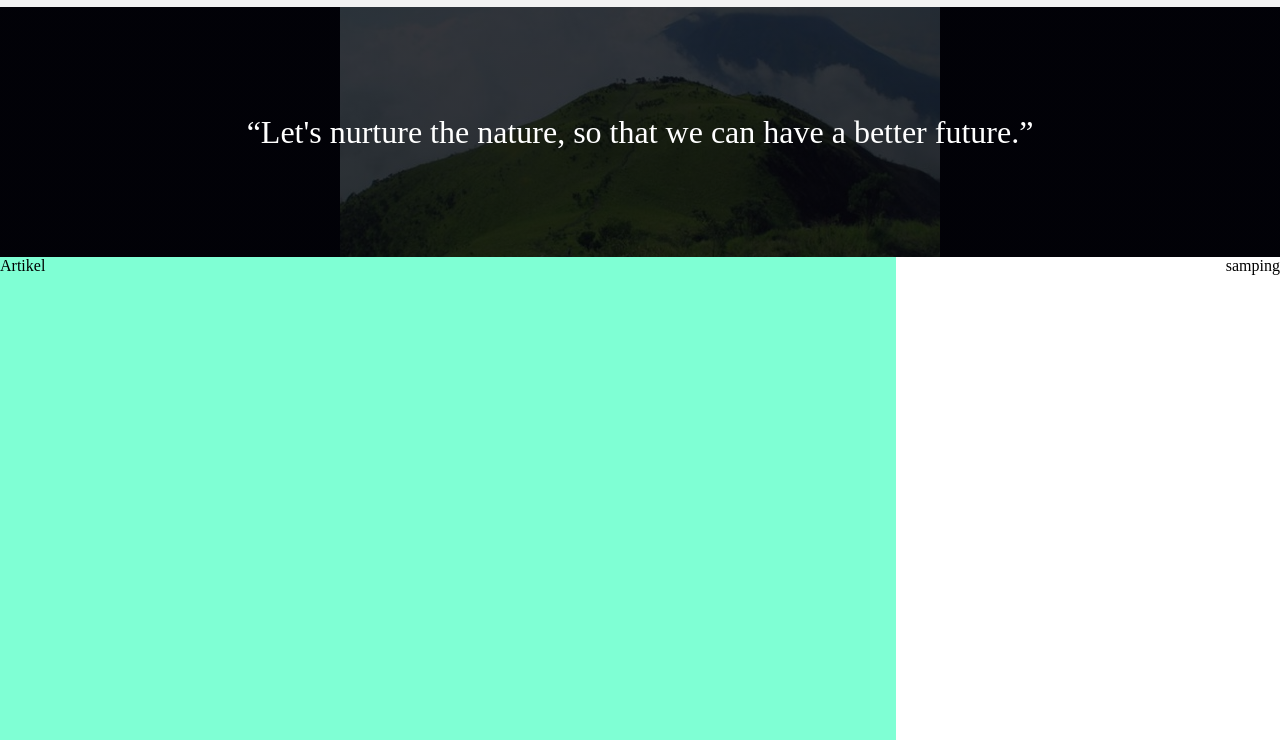
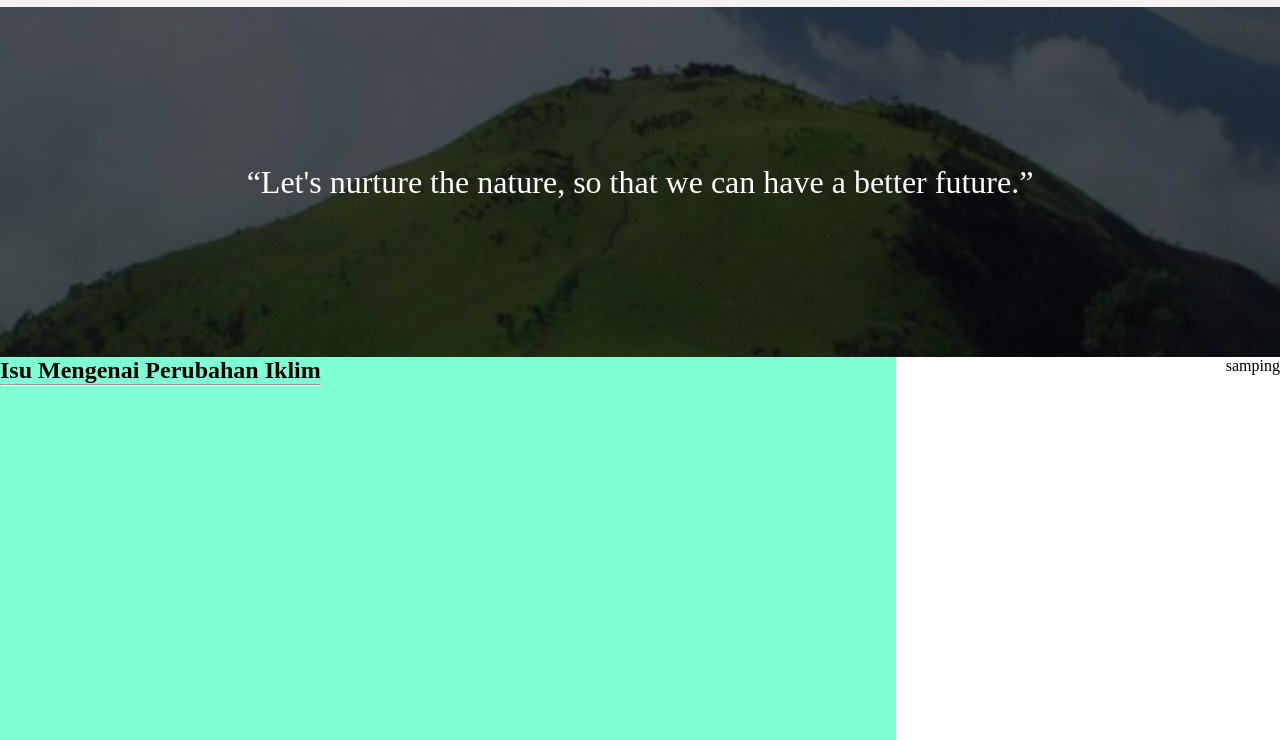
Before and after one commit to Pdz03/ecoaware-apps, a website built with webpack: page src/templates/index.html in a window 1280 px wide. Shown: the part 60-800 px from the top of the page. Built offline with nearby package versions, Linux system fonts and the light colour scheme.

Commit message:
Add home, routes, app

```diff
--- a/src/scripts/index.js
+++ b/src/scripts/index.js
@@ -4,9 +4,21 @@ import 'lazysizes';
 import 'lazysizes/plugins/parent-fit/ls.parent-fit';
 import './views/component/app-bar';
 import './views/component/hero-element';
+import App from './views/app';
+
+const app = new App({
+  content: document.querySelector('#mainContent'),
+});
+
+window.addEventListener('hashchange', () => {
+  app.renderPage();
+});
+
+window.addEventListener('load', () => {
+  app.renderPage();
+});
 
 const menu = document.querySelector('#menu');
-const main = document.querySelector('main');
 const drawer = document.querySelector('#drawer');
 
 menu.addEventListener('click', (event) => {
@@ -14,7 +26,3 @@ menu.addEventListener('click', (event) => {
   event.stopPropagation();
   event.preventDefault();
 });
-
-main.addEventListener('click', () => {
-  drawer.classList.remove('open');
-});
--- /dev/null
+++ b/src/scripts/routes/routes.js
@@ -0,0 +1,12 @@
+import home from '../views/pages/home';
+// import Detail from '../views/pages/detail';
+// import Favorit from '../views/pages/favorit';
+
+const routes = {
+  '/': home, // default page
+  '/home': home,
+  // '/detail/:id': Detail,
+  // '/favorit': Favorit,
+};
+
+export default routes;
--- /dev/null
+++ b/src/scripts/routes/url-parser.js
@@ -0,0 +1,29 @@
+const UrlParser = {
+  parseActiveUrlWithCombiner() {
+    const url = window.location.hash.slice(1).toLowerCase();
+    const splitedUrl = this._urlSplitter(url);
+    return this._urlCombiner(splitedUrl);
+  },
+
+  parseActiveUrlWithoutCombiner() {
+    const url = window.location.hash.slice(1).toLowerCase();
+    return this._urlSplitter(url);
+  },
+
+  _urlSplitter(url) {
+    const urlsSplits = url.split('/');
+    return {
+      resource: urlsSplits[1] || null,
+      id: urlsSplits[2] || null,
+      verb: urlsSplits[3] || null,
+    };
+  },
+
+  _urlCombiner(splitedUrl) {
+    return (splitedUrl.resource ? `/${splitedUrl.resource}` : '/')
+    + (splitedUrl.id ? '/:id' : '')
+    + (splitedUrl.verb ? `/${splitedUrl.verb}` : '');
+  },
+};
+
+export default UrlParser;
--- /dev/null
+++ b/src/scripts/views/app.js
@@ -0,0 +1,35 @@
+import UrlParser from '../routes/url-parser';
+import routes from '../routes/routes';
+
+class App {
+  constructor({ content }) {
+    this.content = content;
+  }
+
+  async renderPage() {
+    const url = UrlParser.parseActiveUrlWithCombiner();
+    try {
+      const page = routes[url];
+      this.content.innerHTML = await page.render();
+      await page.afterRender();
+    //   const mainContent = document.querySelector('#mainContent');
+    //   const skipLink = document.querySelector('.skip-link');
+    //   skipLink.addEventListener('click', (e) => {
+    //     e.preventDefault();
+    //     mainContent.scrollIntoView({ behavior: 'smooth' });
+    //     skipLink.blur();
+    //   });
+    } catch (error) {
+      const mainContent = document.querySelector('#mainContent');
+      mainContent.innerHTML = `
+      <div class="error-view">
+      <div class="page-loader">
+      </div>
+      <p>Informasi gagal ditampilkan</p>
+      <div>
+      `;
+    }
+  }
+}
+
+export default App;
--- /dev/null
+++ b/src/scripts/views/pages/home.js
@@ -0,0 +1,27 @@
+const Home = {
+  async render() {
+    const html = `
+    <main id="content">
+    <section class="content">
+      <div class="title">
+        <h1>Isu Mengenai Perubahan Iklim</h1>
+        <hr>
+        <div class="list" id="resto">
+        </div>
+      </div>
+    </section>
+  </main>
+  <aside>
+    <section>samping</section>
+  </aside>
+        `;
+    return html;
+  },
+  async afterRender() {
+    // const itemContainer = document.querySelector('post-list');
+    // itemContainer.innerHTML = '';
+    // const { restaurants } = await PemadamSource.listResto();
+    // itemContainer.value = restaurants;
+  },
+};
+export default Home;
--- a/src/style/style.scss
+++ b/src/style/style.scss
@@ -152,18 +152,18 @@ body{
     .hero{
         display: flex;
         align-items: center;
-        min-height: 250px;
+        min-height: 350px;
         width: 100%;
         text-align: center;
-        background-position: center;
         background-color: Black !important;
         background-image: linear-gradient(
-            rgba(2, 2, 9, 0.8),
-            rgba(2, 2, 9, 0.8)
+            rgba(2, 2, 9, 0.7),
+            rgba(2, 2, 9, 0.7)
           ),
           url('../public/images/hero-image.jpeg');
-        background-repeat: no-repeat;
-        background-size: auto;
+          background-size: cover;
+          background-position: center;
+          background-repeat: no-repeat;
         .inner-hero {
             margin: 0 auto;
             max-width: 800px;
@@ -175,11 +175,10 @@ body{
         }
     }
 }
-    main{
-        #content{
+        #mainContent{
             display:flex;
             justify-content: space-between;
-            article{
+            main{
                 display:flex;
                 width:70%;
                 background-color: aquamarine;
@@ -189,7 +188,6 @@ body{
                 display: flex;
             }
         }
-    }
     footer{
         background-color: #679366;
         color: black;
--- a/src/templates/index.html
+++ b/src/templates/index.html
@@ -11,16 +11,7 @@
       <app-bar></app-bar>
       <hero-element></hero-element>
     </header>
-    <main>
-      <div id="content">
-        <article>
-          <section>Artikel</section>
-        </article>
-        <aside>
-          <section>samping</section>
-        </aside>
-      </div>
-    </main>
+    <div id="mainContent"></div>
     <footer>
       <p>Copyright © 2023 - Ecoware by ....</p>
     </footer>
```
